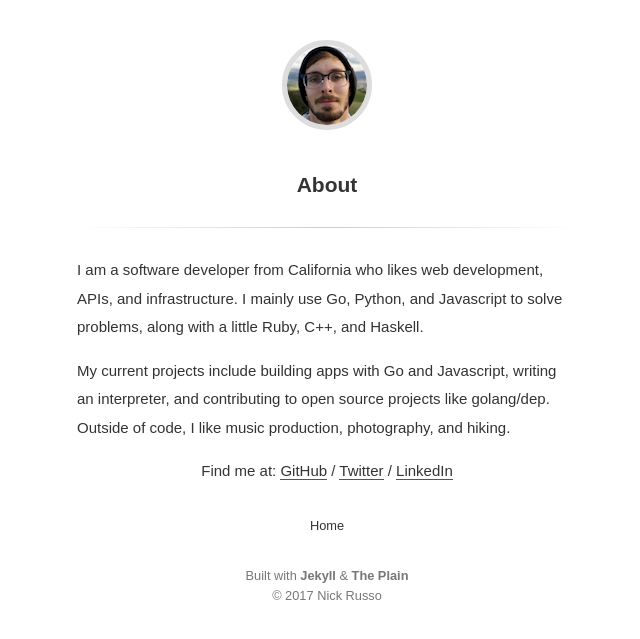
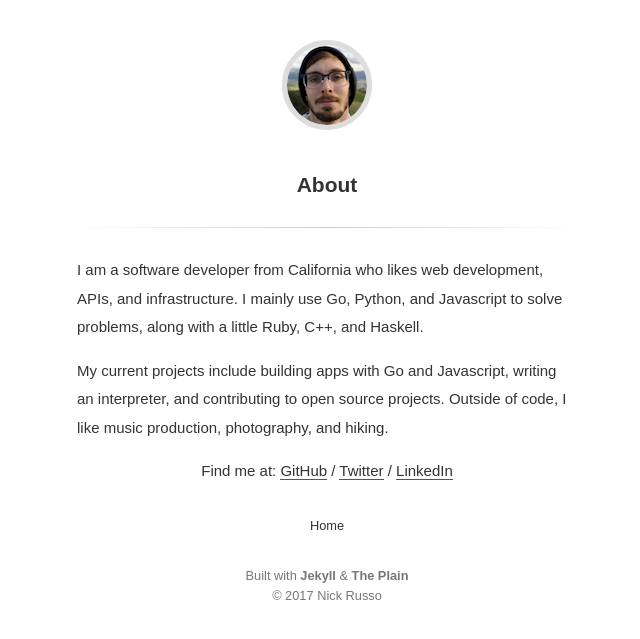
Before and after one commit to nijaru/nijaru.github.io, a Jekyll site: the page built from about.md, in a window 1280 px wide. Shown: the top 639 px of the page, without its empty margins (313-953 px from the left). Built offline with Jekyll 4.4.1, drawn with Linux system fonts in a browser that asks for light colours.

Commit message:
Update about.md

```diff
--- a/about.md
+++ b/about.md
@@ -5,7 +5,7 @@ title: About
 
 I am a software developer from California who likes web development, APIs, and infrastructure. I mainly use Go, Python, and Javascript to solve problems, along with a little Ruby, C++, and Haskell.
 
-My current projects include building apps with Go and Javascript, writing an interpreter, and contributing to open source projects like golang/dep. Outside of code, I like music production, photography, and hiking.
+My current projects include building apps with Go and Javascript, writing an interpreter, and contributing to open source projects. Outside of code, I like music production, photography, and hiking.
 
 {:.center}
 Find me at: [GitHub](https://github.com/nijaru) / [Twitter](https://twitter.com/nijaruuu) / [LinkedIn](https://www.linkedin.com/in/nick-russo/)
```
